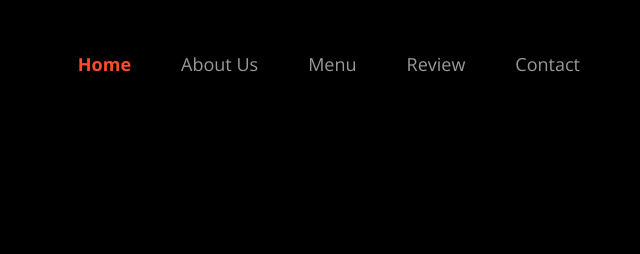
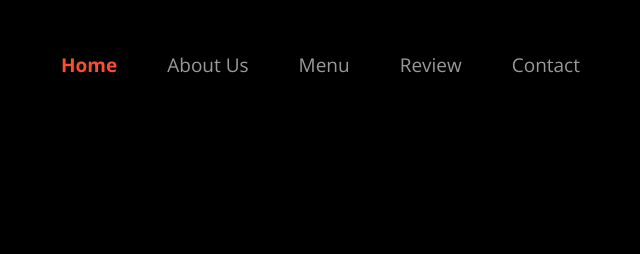
Before and after one commit to h1bari1/coffee-site, a plain HTML site: page index.html in a window 1280 px wide. Shown: the top 254 px of the page, 630-1270 px from the left. Drawn offline with nearby package versions, Linux system fonts and the light colour scheme.

Commit message:
feat: change menu font size

```diff
--- a/index.html
+++ b/index.html
@@ -4,7 +4,7 @@
 <head>
     <meta charset="UTF-8">
     <meta name="viewport" content="width=device-width, initial-scale=1.0">
-    <title>First site</title>
+    <title>Coffee site</title>
     <link rel="preconnect" href="https://fonts.googleapis.com">
     <link rel="preconnect" href="https://fonts.gstatic.com" crossorigin>
     <link
--- a/style/style.css
+++ b/style/style.css
@@ -35,7 +35,7 @@ header{
 .menu-link{
     color: #fff;
     opacity: 0.6;
-    font-size: 18px;
+    font-size: 19px;
     line-height: 160%;
 }
 .menu-link.active{
```
